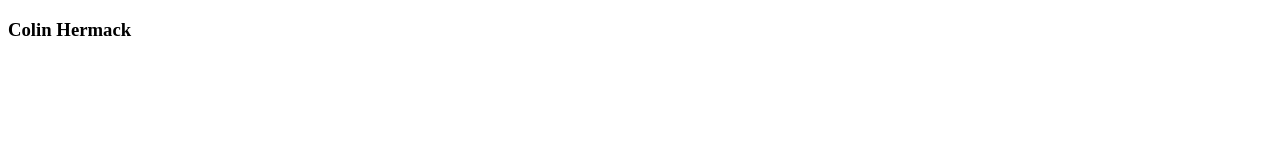
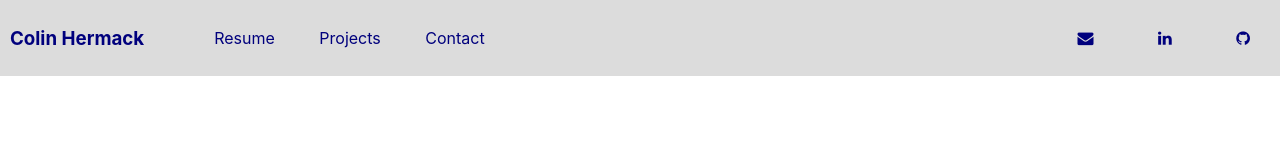
Before and after one commit to ColinHermack/PersonalWebsite, a plain HTML site: page index.html in a window 1280 px wide. Drawn offline with Linux system fonts and the light colour scheme.

Commit message:
Created navigation bar

```diff
--- a/index.html
+++ b/index.html
@@ -8,10 +8,28 @@
             content="Colin Hermack's Personal Website"
         />
         <title>Colin Hermack</title>
+        <link rel="stylesheet" type="text/css" href="styles/main.css"/>
+        <link rel="stylesheet" href="https://cdnjs.cloudflare.com/ajax/libs/font-awesome/4.7.0/css/font-awesome.min.css">
     </head>
     <body>
-        <nav>
-            <h3>Colin Hermack</h3>
+        <nav id="navbar-main">
+            <div id="navbar-left">
+                <div id="navbar-title"><a href="index.html" class="navbar-item"><h3>Colin Hermack</h3></a></div>
+                <div id="navbar-menu">
+                    <a href="resume.html" class="navbar-item">Resume</a>
+                    <a href="projects.html" class="navbar-item">Projects</a>
+                    <a href="contact.html" class="navbar-item">Contact</a>
+                </div>
+            </div>
+            <div id="navbar-right">
+                <div id="navbar-contacts">
+                    <a class="navbar-item" href=mailto:"colinhermack@gmail.com"><i class="fa fa-envelope"></i></a>
+                    <a class="navbar-item" target="_blank" href="https://www.linkedin.com/in/colinhermack/"><i class="fa fa-linkedin"></i></a>
+                    <a class="navbar-item" target="_blank" href="https://github.com/ColinHermack"><i class="fa fa-github"></i></a>
+                </div>
+            </div>
+
+
         </nav>
     </body>
 
--- a/styles/main.css
+++ b/styles/main.css
@@ -0,0 +1,51 @@
+:root {
+    --main-accent-color: rgb(0, 0, 125);
+}
+
+* {
+    font-family: -apple-system, BlinkMacSystemFont, 'Segoe UI', 'Roboto', 'Oxygen',
+    'Ubuntu', 'Cantarell', 'Fira Sans', 'Droid Sans', 'Helvetica Neue',
+    sans-serif;
+}
+
+body {
+    margin: 0;
+    border: none;
+    padding: 0;
+}
+
+#navbar-main {
+    display: flex;
+    flex-direction: row;
+    align-items: center;
+    justify-content: space-between;
+    color: var(--main-accent-color);
+    background-color: rgb(220, 220, 220);
+}
+
+#navbar-left {
+    display: flex;
+    flex-direction: row;
+    align-items: center;
+    margin-left: 10px;
+}
+
+#navbar-contacts i {
+    margin: 30px;
+}
+
+#navbar-title {
+    margin-right: 50px;
+}
+
+#navbar-menu a {
+    margin: 20px;
+}
+
+a {
+    text-decoration: none;
+}
+
+.navbar-item {
+    color: var(--main-accent-color);
+}
```
